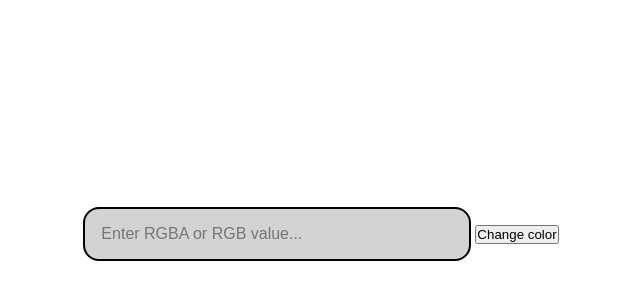
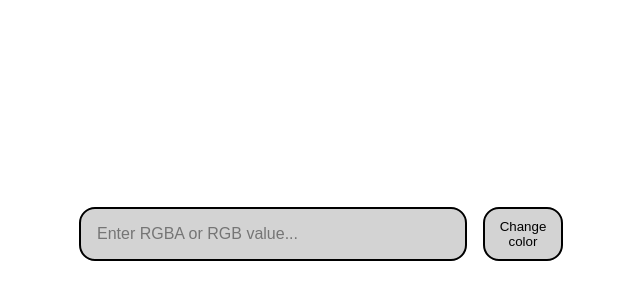
Before and after one commit to dens0n/Del-1---En-klass-Color-prototypbaserad-, a plain HTML site: page index.html in a window 1280 px wide. Shown: the part 166-466 px from the top of the page, without its empty margins (319-959 px from the left). Drawn offline with Linux system fonts and the light colour scheme.

Commit message:
button styling

```diff
--- a/script.js
+++ b/script.js
@@ -6,7 +6,7 @@ function Color(r, g, b, a) {
 }
 
 Color.prototype.rgb = function () {
-  return `rgb (${this.r}, ${this.g}, ${this.b})`;
+  return `rgb(${this.r}, ${this.g}, ${this.b})`;
 };
 
 Color.prototype.hex = function () {
@@ -31,14 +31,14 @@ document.querySelector("form").addEventListener("submit", function (e) {
   e.preventDefault();
 
   const value = document.getElementById("colorInput").value.trim();
-  const values = value.split(" ").map((val) => parseFloat(val));
+  const values = value.split(" ");
   if (values.length > 4 || values.length < 3) {
     alert("invalid color");
   } else {
     for (let i = 0; i < values.length; i++) {
-      if (values[i] > 255) {
+      if (values[i] > 255 || values[i] < 0) {
         alert("invalid color");
-        return
+        return;
       }
     }
     displayColor(new Color(values[0], values[1], values[2], values[3] || 1));
@@ -46,5 +46,5 @@ document.querySelector("form").addEventListener("submit", function (e) {
 });
 
 function displayColor(color) {
-    document.body.style.backgroundColor = color.rgba();
+  document.body.style.backgroundColor = color.rgba();
 }
--- a/style.css
+++ b/style.css
@@ -10,6 +10,11 @@ body {
   align-items: center;
   justify-content: center;
 }
+form {
+  display: flex;
+  align-items: center;
+  justify-content: center;
+}
 input {
   border: 2px solid black;
   font-size: 1rem;
@@ -18,3 +23,17 @@ input {
   padding: 1rem;
   width: 22rem;
 }
+button {
+  background-color: rgb(211, 211, 211);
+  border: 2px solid black;
+  border-radius: 1rem;
+  margin-left: 1rem;
+  width: 5rem;
+  height: 3.4rem;
+}
+button:hover{
+    cursor: pointer;
+}
+button:active{
+    background-color: rgb(188, 188, 188);
+}
```
